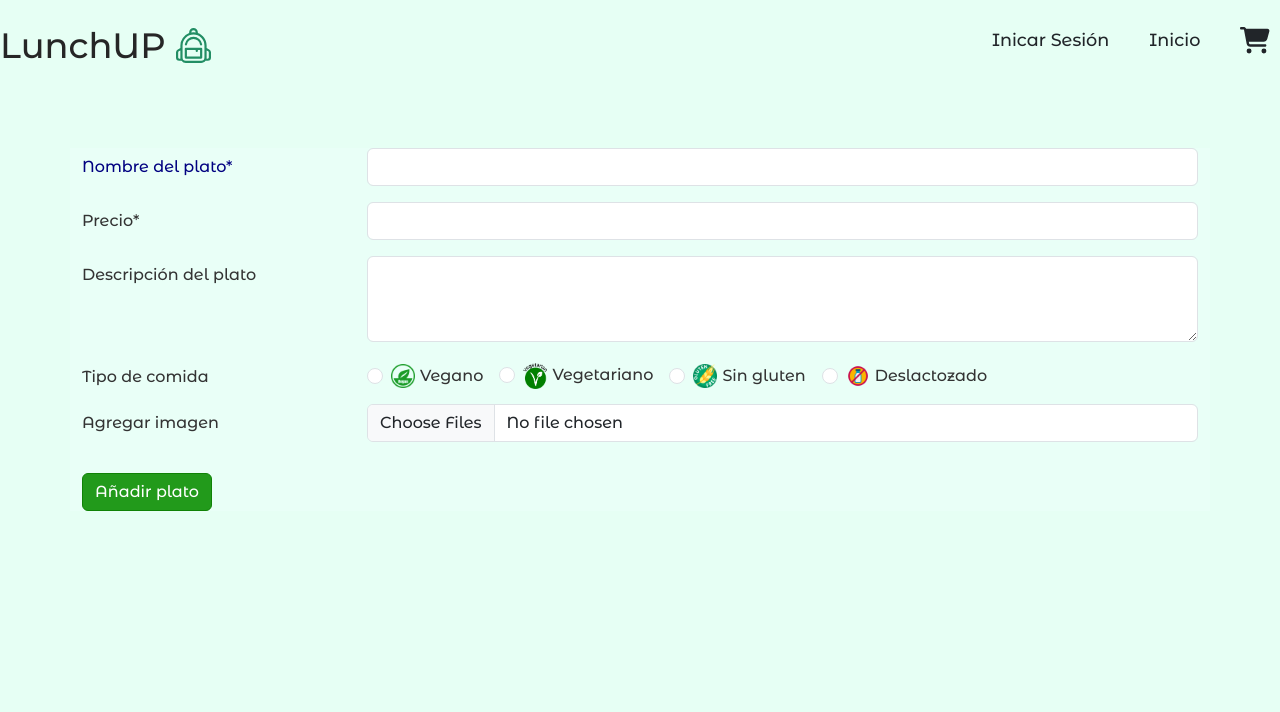
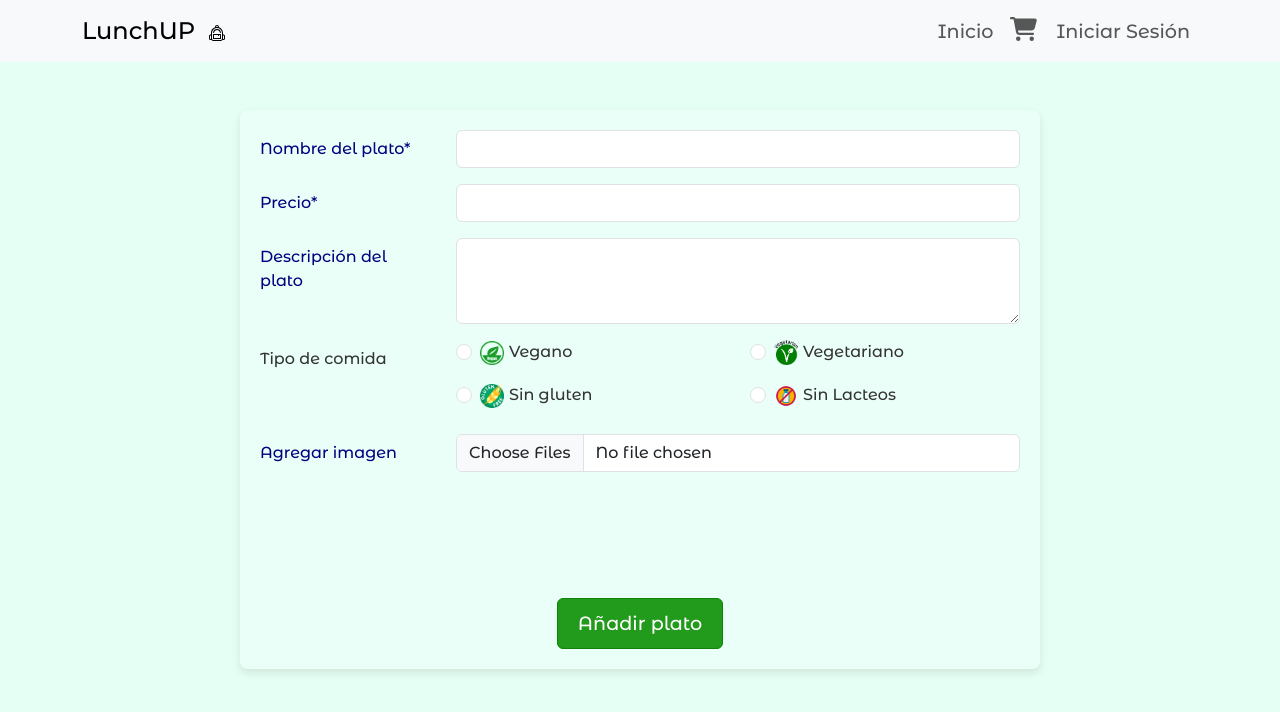
Before and after one commit to LaunchUP-INC/LunchUP-FRONT, a React (Vite) app: page /products/add in a window 1280 px wide. Shown: the top 712 px of the page. Built offline with nearby package versions, Linux system fonts and the light colour scheme.

Commit message:
Se modifica el componente NavBar, con estilos de Bootstrap y el ProductForm. Haciendo estilos responsive para todo tipo de dipositivos

```diff
--- a/src/App.jsx
+++ b/src/App.jsx
@@ -4,7 +4,7 @@ import { Routes, Route, useLocation } from "react-router-dom";
 import LandingView from "./Views/LandingView";
 import ProductView from "./Views/ProductsView";
 import HomeView from "./Views/HomeView";
-import Nav from "./components/Nav/Nav";
+import NavigationBar  from "./components/Nav/Nav";
 import ProductDetailView from "./Views/ProductDetailView";
 import ProductFormView from "./Views/ProductFormView";
 import LoginView from "./Views/LoginView";
@@ -16,7 +16,7 @@ function App() {
   const location = useLocation();
   return (
     <>
-      {location.pathname !== "/dashBoard" && <Nav />}
+      {location.pathname !== "/dashBoard" && <NavigationBar  />}
       <Routes>
         <Route path="/" element={<LandingView />} />
         <Route path="/login" element={<LoginView />} />
--- a/src/components/Nav/Nav.jsx
+++ b/src/components/Nav/Nav.jsx
@@ -5,39 +5,104 @@ import { useAuth0 } from "@auth0/auth0-react";
 import { useSelector } from "react-redux";
 import { FontAwesomeIcon } from "@fortawesome/react-fontawesome";
 import { faShoppingCart } from "@fortawesome/free-solid-svg-icons";
+import { Navbar, Nav, Container, NavDropdown, Badge } from 'react-bootstrap';
 
-const Nav = () =>{
+const NavigationBar  = () =>{
+    // const navigate = useNavigate();
+    // const location = useLocation();
+
+    // const shoppingCart = useSelector(state => state.shoppingCart);
+
+    // const pathToHideNav = ["/", "/login", "/signup"];
+    // const shouldHideNav = pathToHideNav.includes(location.pathname);
+    // const { isAuthenticated } = useAuth0();
+
+
+
+    // return shouldHideNav ? null :(
+    //     <div className={styles.navContainer} >
+    //         <div className={styles.nav}>
+    //             <h2 className={styles.logo} onClick={() => navigate("/home")} >LunchUP <BagIcon className={styles.icon} /></h2>
+    //             <div className={styles.navLinks}>
+    //                 <ul className={styles.navLinks} >
+    //                     {!isAuthenticated && <li><a onClick={() => navigate("/login")} >Inicar Sesión</a></li>}
+    //                     <li><a onClick={() => navigate("/home")} >Inicio</a></li>
+    //                     <li><a onClick={() => navigate("/shopping")} >
+    //                         <FontAwesomeIcon icon={faShoppingCart} className={styles.cartIcon} />{shoppingCart.length > 0 && <span className={styles.cartCount}>{shoppingCart.length}</span>}</a>
+    //                     </li>
+    //                     {isAuthenticated && <li><a onClick={() => navigate("/profile")} >Mi Perfil</a></li>}
+    //                 </ul>
+    //             </div>
+    //         </div>
+
+    //     </div>
+    // )
+
+
+    // BOOTSTRAP
     const navigate = useNavigate();
     const location = useLocation();
-
     const shoppingCart = useSelector(state => state.shoppingCart);
-
     const pathToHideNav = ["/", "/login", "/signup"];
     const shouldHideNav = pathToHideNav.includes(location.pathname);
     const { isAuthenticated } = useAuth0();
 
-
-
-    return shouldHideNav ? null :(
-        <div className={styles.navContainer} >
-            <div className={styles.nav}>
-                <h2 className={styles.logo} onClick={() => navigate("/home")} >LunchUP <BagIcon className={styles.icon} /></h2>
-                <div className={styles.navLinks}>
-                    <ul className={styles.navLinks} >
-                        {!isAuthenticated && <li><a onClick={() => navigate("/login")} >Inicar Sesión</a></li>}
-                        <li><a onClick={() => navigate("/home")} >Inicio</a></li>
-                        <li><a onClick={() => navigate("/shopping")} >
-                            <FontAwesomeIcon icon={faShoppingCart} className={styles.cartIcon} />{shoppingCart.length > 0 && <span className={styles.cartCount}>{shoppingCart.length}</span>}</a>
-                        </li>
-                        {isAuthenticated && <li><a onClick={() => navigate("/profile")} >Mi Perfil</a></li>}
-                    </ul>
-                </div>
-            </div>
-
-        </div>
-    )
+    return shouldHideNav ? null : (
+        <Navbar bg="light" expand="lg">
+            <Container>
+                <Navbar.Brand
+                    onClick={() => navigate("/home")}
+                    style={{ cursor: 'pointer' }}
+                    className={styles['navbar-brand']}
+                >
+                    LunchUP <BagIcon className={`ms-2 ${styles['navbar-icon']}`} />
+                </Navbar.Brand>
+                <Navbar.Toggle aria-controls="basic-navbar-nav" />
+                <Navbar.Collapse id="basic-navbar-nav">
+                    <Nav className="ms-auto">
+                        <Nav.Link
+                            onClick={() => navigate("/home")}
+                            className={styles['nav-link']}
+                        >
+                            Inicio
+                        </Nav.Link>
+                        <Nav.Link
+                            onClick={() => navigate("/shopping")}
+                            className={styles['nav-link']}
+                        >
+                            <FontAwesomeIcon
+                                icon={faShoppingCart}
+                                className={`me-1 ${styles['navbar-icon']}`}
+                            />
+                            {shoppingCart.length > 0 && (
+                                <Badge bg="secondary" className={styles['navbar-badge']}>
+                                    {shoppingCart.length}
+                                </Badge>
+                            )}
+                        </Nav.Link>
+                        {isAuthenticated && (
+                            <Nav.Link
+                                onClick={() => navigate("/profile")}
+                                className={styles['nav-link']}
+                            >
+                                Mi Perfil
+                            </Nav.Link>
+                        )}
+                        {!isAuthenticated && (
+                            <Nav.Link
+                                onClick={() => navigate("/login")}
+                                className={styles['nav-link']}
+                            >
+                                Iniciar Sesión
+                            </Nav.Link>
+                        )}
+                    </Nav>
+                </Navbar.Collapse>
+            </Container>
+        </Navbar>
+    );
 
 }
 
 
-export default Nav;
+export default NavigationBar ;
--- a/src/components/Nav/Nav.module.css
+++ b/src/components/Nav/Nav.module.css
@@ -6,6 +6,24 @@
   --color-secundary: #000080;
   --color-white: #ffffff;
 }
+
+/* Nav.module.css */
+.navbar-brand {
+  font-size: 1.5rem; /* Ajusta el tamaño según sea necesario */
+}
+
+.nav-link {
+  font-size: 1.2rem; /* Ajusta el tamaño según sea necesario */
+}
+
+.navbar-icon {
+  font-size: 1.5rem; /* Ajusta el tamaño según sea necesario */
+}
+
+.navbar-badge {
+  font-size: 1.2rem; /* Ajusta el tamaño según sea necesario */
+}
+
 
 @keyframes transform-header {
   to {
--- a/src/components/ProductForm/ProductForm.jsx
+++ b/src/components/ProductForm/ProductForm.jsx
@@ -325,6 +325,13 @@ const handleFileChange = (e) => {
   setDish(prevDish => ({ ...prevDish, images: [...prevDish.images, ...files] }));
 };
 
+const handleRemoveImage = (index) => {
+  setDish(prevDish => ({
+    ...prevDish,
+    images: prevDish.images.filter((_, i) => i !== index),
+  }));
+};
+
 const handleSubmit = (e) => {
   e.preventDefault();
   const errorName = validateName(dish.name);
@@ -338,6 +345,7 @@ const handleSubmit = (e) => {
 };
 
 return (
+
   <Container className={`mt-5 ${styles.containerCustom}`}>
     <Form onSubmit={handleSubmit}>
       <Form.Group as={Row} className="mb-3" controlId="formPlatoNombre">
@@ -351,7 +359,7 @@ return (
       </Form.Group>
 
       <Form.Group as={Row} className="mb-3" controlId="formPlatoPrecio">
-        <Form.Label column sm="3">Precio*</Form.Label>
+        <Form.Label column sm="3" className={styles.labelCustom}>Precio*</Form.Label>
         <Col sm="9">
           <Form.Control type="number" name="price" value={dish.price} onChange={handleChange} isInvalid={!!errors.price} />
           <Form.Control.Feedback type="invalid">
@@ -361,7 +369,7 @@ return (
       </Form.Group>
 
       <Form.Group as={Row} className="mb-3">
-        <Form.Label column sm="3">Descripción del plato</Form.Label>
+        <Form.Label column sm="3" className={styles.labelCustom}>Descripción del plato</Form.Label>
         <Col sm="9">
           <Form.Control as="textarea" rows={3} name="description" value={dish.description} onChange={handleChange} />
         </Col>
@@ -369,14 +377,15 @@ return (
 
       <Form.Group as={Row} className="mb-2">
           <Form.Label column sm="3">Tipo de comida</Form.Label>
-          <Col sm="9" className="d-flex align-items-center">
+          <Col sm="9">
+            <Row>
               {[
                 { label: "Vegano", value: "vegan", icon: veganIcon },
                 { label: "Vegetariano", value: "vegetarian", icon: vegetarianIcon },
                 { label: "Sin gluten", value: "glutenFree", icon: glutenFreeIcon },
-              { label: "Deslactozado", value: "dairyFree", icon: dairyFreeIcon },
+                { label: "Sin Lacteos", value: "dairyFree", icon: dairyFreeIcon },
               ].map((type, index) => (
-              <div key={index} className="me-3">
+                <Col xs={6} className="d-flex align-items-center mb-3" key={index}>
                   <Form.Check
                     type="radio"
                     label={<span><img src={type.icon} alt={type.label} style={{ width: '24px', marginRight: '5px' }} />{type.label}</span>}
@@ -386,17 +395,37 @@ return (
                     onChange={handleCheckboxChange}
                     custom
                   />
-              </div>
+                </Col>
               ))}
+            </Row>
           </Col>
         </Form.Group>
 
         <Form.Group as={Row} className="mb-3">
-        <Form.Label column sm="3">Agregar imagen</Form.Label>
+          <Form.Label column sm="3" className={styles.labelCustom}>Agregar imagen</Form.Label>
           <Col sm="9">
             <Form.Control type="file" multiple onChange={handleFileChange} />
+            <div className={styles.imagePreview}>
+              {dish.images.map((image, index) => (
+                <div key={index} className={styles.imageContainer}>
+                  <img
+                    src={URL.createObjectURL(image)}
+                    alt={`Imagen ${index + 1}`}
+                    className={styles.previewImage}
+                  />
+                  <button
+                    type="button"
+                    className={styles.removeButton}
+                    onClick={() => handleRemoveImage(index)}
+                  >
+                    &times;
+                  </button>
+                </div>
+              ))}
+            </div>
           </Col>
         </Form.Group>
+
 
       <Button type="submit" variant="primary" className={styles.btnCustom}>Añadir plato</Button>
     </Form>
--- a/src/components/ProductForm/ProductForm.module.css
+++ b/src/components/ProductForm/ProductForm.module.css
@@ -6,6 +6,74 @@
   --color-secundary: #000080;
   --color-white: #ffffff;
 }
+
+/* BOOTSTRAP */
+.containerCustom {
+  background-color: #f8f9fa;
+  padding: 20px;
+  border-radius: 8px;
+  box-shadow: 0 4px 8px rgba(0, 0, 0, 0.1);
+  max-width: 800px;
+  margin: 0 auto;
+}
+
+.labelCustom {
+  color: #000080; /* Personalización del color de los labels */
+}
+
+.btnCustom {
+  background-color: #229a1b;
+  border-color: #108206;
+  color: white;
+  font-size: 1.2rem;
+  padding: 10px 20px;
+  display: block;
+  margin: 20px auto 0; /* Centrar el botón */
+}
+
+.btnCustom:hover {
+  background-color: #108206;
+  border-color: #0a5c10;
+}
+
+.imagePreview {
+  display: flex;
+  flex-wrap: wrap;
+  gap: 10px;
+  margin-top: 10px;
+}
+
+.imageContainer {
+  position: relative;
+  width: 80px;
+  height: 80px;
+}
+
+.previewImage {
+  width: 100%;
+  height: 100%;
+  object-fit: cover;
+  border-radius: 8px;
+  box-shadow: 0 4px 8px rgba(0, 0, 0, 0.1);
+}
+
+.removeButton {
+  position: absolute;
+  top: -10px;
+  right: -10px;
+  background-color: #ff0000;
+  color: white;
+  border: none;
+  border-radius: 50%;
+  width: 20px;
+  height: 20px;
+  cursor: pointer;
+  font-size: 1rem;
+  display: flex;
+  align-items: center;
+  justify-content: center;
+}
+/* -------------------------- */
 
 /* Estilos para el container */
 
--- a/src/components/ShoppingCart/ShoppingCart.jsx
+++ b/src/components/ShoppingCart/ShoppingCart.jsx
@@ -101,7 +101,7 @@ const ShoppingCart = () => {
                     : shoppingCart.map((item) => {
                         return <div key={item.id} className={styles.itemContainer}>
                             <div>
-                                <img src={item.images[0]} alt={item.name} className={styles.imgs} />
+                                <img src={item.image} alt={item.name} className={styles.imgs} />
                             </div>
                             <div className={styles.itemInfo}>
                                 <div className={styles.itemInfoMain}>
--- a/src/index.css
+++ b/src/index.css
@@ -61,6 +61,6 @@ h1 {
 
 @media screen and (max-width: 600px) {
   * {
-    background-size: 100% 100%
+    background-size: cover
   }
 }
```
Lines whose indentation alone changed are shown as unchanged.
